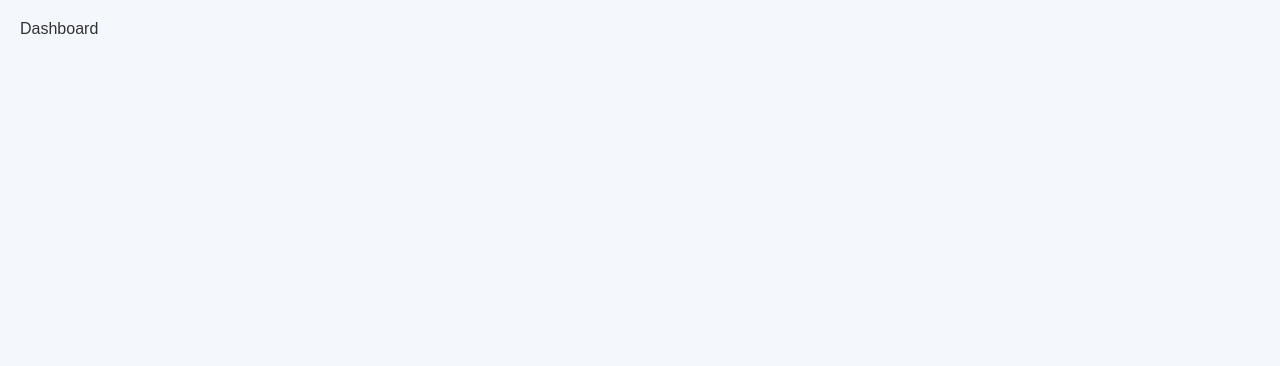
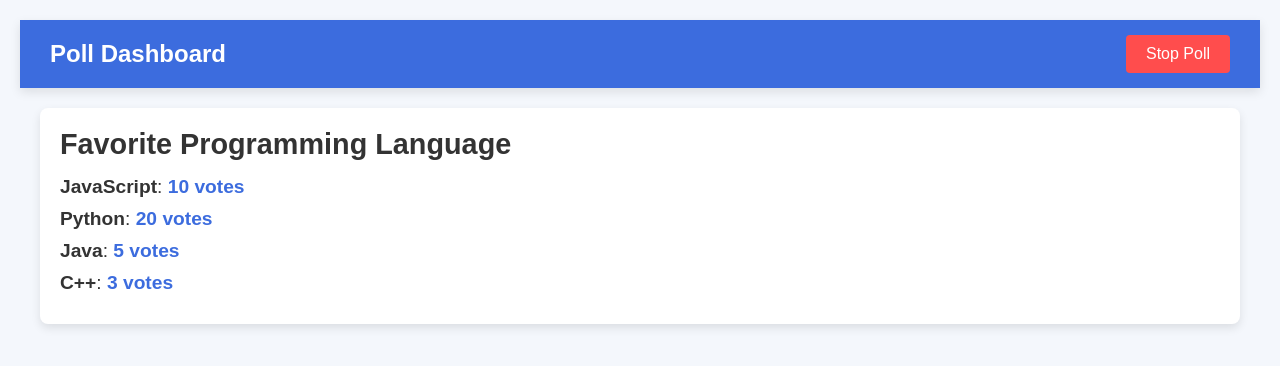
Before and after one commit to supr1yo/click2vote, a React (Vite) app in the folder client/: page /dashboard in a window 1280 px wide. Shown: the top 366 px of the page. Built offline with nearby package versions, Linux system fonts and the light colour scheme.

Commit message:
feat: dashboard

```diff
--- /dev/null
+++ b/client/src/page/Dashboard.css
@@ -0,0 +1,82 @@
+/* General Styles */
+* {
+    margin: 0;
+    padding: 0;
+    box-sizing: border-box;
+  }
+
+  body {
+    font-family: 'Arial', sans-serif;
+    background-color: #f4f7fc;
+    color: #333;
+  }
+
+  .dashboard-container {
+    display: flex;
+    flex-direction: column;
+    min-height: 100vh;
+  }
+
+  /* Navbar Styles */
+  .navbar {
+    display: flex;
+    justify-content: space-between;
+    align-items: center;
+    background-color: #3c6cde;
+    color: white;
+    padding: 15px 30px;
+    box-shadow: 0 4px 10px rgba(0, 0, 0, 0.1);
+  }
+
+  .navbar-title {
+    font-size: 1.5rem;
+    font-weight: bold;
+  }
+
+  .stop-poll-btn {
+    background-color: #ff4d4d;
+    color: white;
+    padding: 10px 20px;
+    font-size: 1rem;
+    border: none;
+    border-radius: 4px;
+    cursor: pointer;
+    transition: background-color 0.3s;
+  }
+
+  .stop-poll-btn:hover {
+    background-color: #e60000;
+  }
+
+  /* Stats Section */
+  .stats-section {
+    padding: 20px;
+    margin: 20px;
+    background-color: white;
+    box-shadow: 0 4px 10px rgba(0, 0, 0, 0.1);
+    border-radius: 8px;
+  }
+
+  .stats-section h2 {
+    margin-bottom: 15px;
+    font-size: 1.8rem;
+    font-weight: bold;
+  }
+
+  .poll-options {
+    list-style-type: none;
+    padding: 0;
+  }
+
+  .poll-option {
+    font-size: 1.2rem;
+    margin-bottom: 10px;
+  }
+
+  .poll-option span {
+    font-weight: bold;
+  }
+
+  .poll-option strong {
+    color: #3c6cde;
+  }
--- a/client/src/page/Dashboard.jsx
+++ b/client/src/page/Dashboard.jsx
@@ -1,8 +1,31 @@
+import './Dashboard.css';
 
 export default function Dashboard() {
-    return (
-        <div>
-            Dashboard
-        </div>
-    )
+  const pollData = {
+    pollName: "Favorite Programming Language",
+    options: ["JavaScript", "Python", "Java", "C++"],
+    votes: [10, 20, 5, 3]
+  };
+
+  return (
+    <div className="dashboard-container">
+      {/* Navbar */}
+      <nav className="navbar">
+        <div className="navbar-title">Poll Dashboard</div>
+        <button className="stop-poll-btn">Stop Poll</button>
+      </nav>
+
+      {/* Stats Section */}
+      <div className="stats-section">
+        <h2>{pollData.pollName}</h2>
+        <ul className="poll-options">
+          {pollData.options.map((option, index) => (
+            <li key={index} className="poll-option">
+              <span>{option}</span>: <strong>{pollData.votes[index]} votes</strong>
+            </li>
+          ))}
+        </ul>
+      </div>
+    </div>
+  );
 }
```
